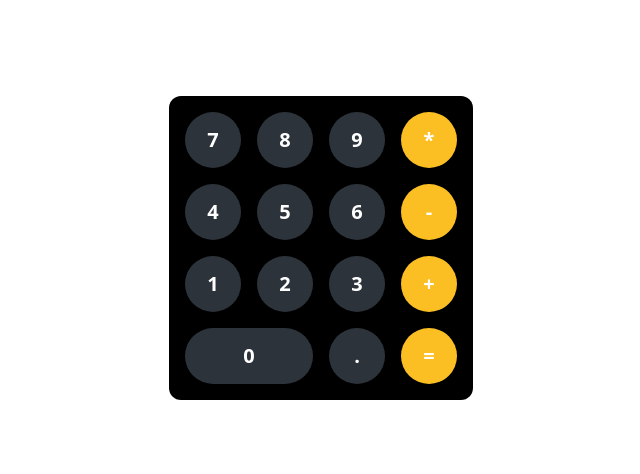
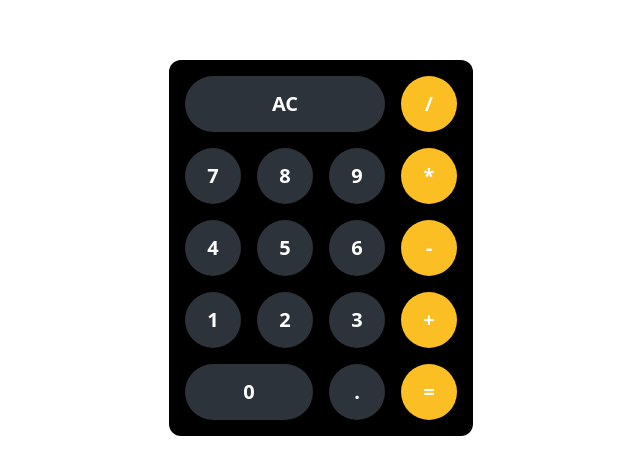
Before and after one commit to nitudeka/calculator, a React (Create React App) app: page / in a window 1280 px wide. Shown: the part 152-626 px from the top of the page, without its empty margins (319-959 px from the left). Built offline with nearby package versions, Linux system fonts and the light colour scheme.

Commit message:
completed the keypad grid

```diff
--- a/src/App.js
+++ b/src/App.js
@@ -5,6 +5,8 @@ function App() {
     <div className="h-screen w-screen bg-white flex items-center justify-center">
       <div className="p-4 bg-black rounded-xl">
         <div className="grid grid-cols-4 gap-4">
+          <Button label="AC" extraLarge />
+          <Button label="/" withAccent />
           <Button label="7" />
           <Button label="8" />
           <Button label="9" />
--- a/src/components/Button.js
+++ b/src/components/Button.js
@@ -1,7 +1,7 @@
-const Button = ({ label, withAccent, large }) => {
+const Button = ({ label, withAccent, large, extraLarge }) => {
   let className = [
     `flex items-center hover:bg-opacity-100 cursor-pointer justify-center h-14 rounded-full`,
-    large ? "col-span-2" : "w-14",
+    large ? "col-span-2" : extraLarge ? "col-span-3" : "w-14",
     withAccent ? "bg-yellow-400" : "bg-gray-600 bg-opacity-60",
   ].join(" ");
 
```
